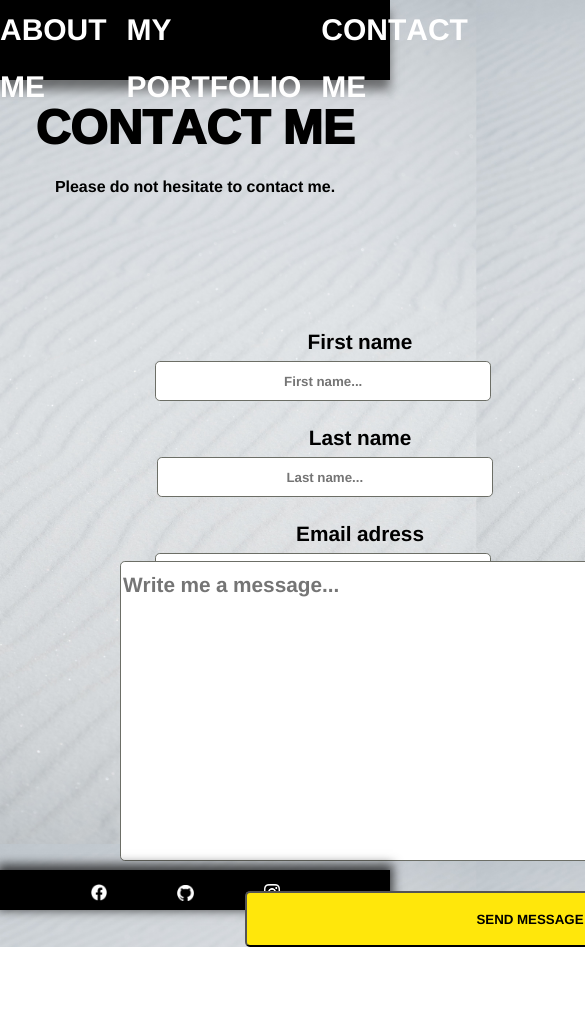
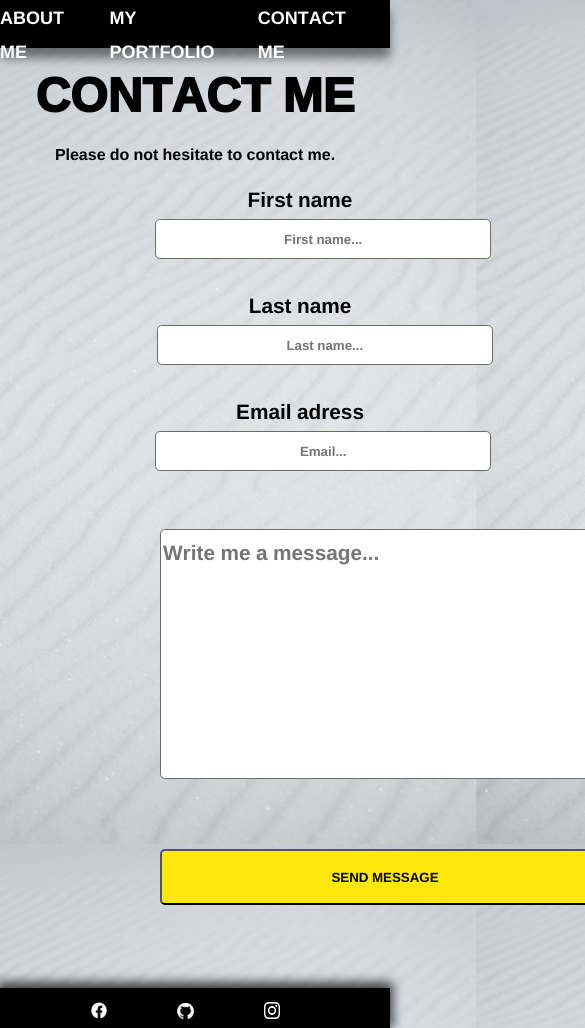
Before and after one commit to crazybki/portfolio, a plain HTML site: page contactform.html in a window 390 px wide. Shown: the top 1028 px of the page, 585 px wide, since content can reach past the window. Before the commit the page ends 947 px from the top, so only its background shows below. Drawn offline with Linux system fonts and the light colour scheme.

Commit message:
added tablet view

```diff
--- a/CSS/partials/_form.scss
+++ b/CSS/partials/_form.scss
@@ -133,30 +133,43 @@ textarea:focus {
     .grid-container__child1 {
         grid-column-start: 2;
         grid-column-end: 7;
-        grid-row-start: 2;
+        grid-row-start: 1;
     }
 
     .grid-container__child2 {
         grid-column-start: 2;
         grid-column-end: 4;
         grid-row-start: 5;
+        margin: 0 0 200px 0;
     }
 
     .grid-container__child3 {
         grid-column-start: 2;
         grid-column-end: 3;
-        grid-row-start: 4;
+        grid-row-start: 5;
         position: relative;
+    }
+
+    .label__layout {
+        text-align: center;
+        margin: 10px 120px 0 0;
     }
 
     .sendbtn {
         position: absolute;
-        left: 125px;
-        top: 330px;
+        left: 40px;
+        top: 320px;
+        width: 450px;
     }
 
     input[type=text] {
         width: 70%;
         height: 2.5rem;
     }
+
+    textarea {
+        width: 450px;
+        height: 250px;
+        margin: 0 0 0 40px;
+    }
 }
--- a/CSS/partials/_index.scss
+++ b/CSS/partials/_index.scss
@@ -138,3 +138,5 @@
     }
 
 }
+
+@media screen and (max-width: 767px) {}
--- a/CSS/partials/_menu-footer.scss
+++ b/CSS/partials/_menu-footer.scss
@@ -1,7 +1,7 @@
 nav {
     background-color: $mainColor;
     height: 5rem;
-    box-shadow:  0px 10px 10px rgba(39, 39, 39, 0.6);
+    box-shadow: 0px 10px 10px rgba(39, 39, 39, 0.6);
 }
 
 ul {
@@ -112,3 +112,20 @@ body::-webkit-scrollbar-thumb {
         height: 70%;
     }
 }
+
+@media screen and (max-width: 767px) {
+    nav {
+        height: 3rem;
+    }
+
+    li a {
+        font-size: $mobileNav;
+        text-decoration: none;
+        color: $mainColor;
+        text-transform: uppercase;
+        color: $fontColor;
+        flex: 1;
+        font-family: $fonts;
+    }
+
+}
--- a/CSS/partials/_portfolio.scss
+++ b/CSS/partials/_portfolio.scss
@@ -63,6 +63,7 @@
 
 .containersnap__spacex {
     width: 50%;
+    box-shadow: 0px 8px 15px rgba(0, 0, 0, 0.6);
 }
 
 
@@ -82,6 +83,7 @@
     text-decoration: none;
     cursor: pointer;
     color: $mainColor;
+    box-shadow: 0px 8px 15px rgba(0, 0, 0, 0.6);
 }
 
 
@@ -94,6 +96,7 @@
 
     .containersnap__spacex {
         width: 80%;
+        box-shadow: 0px 8px 15px rgba(0, 0, 0, 0.6);
     }
 
     .pageinfo__heading2 {
@@ -128,6 +131,7 @@
 
     .containersnap__gameofthrones {
         width: 82%;
+        box-shadow: 0px 8px 15px rgba(0, 0, 0, 0.6);
     }
 
 }
--- a/CSS/partials/_variables.scss
+++ b/CSS/partials/_variables.scss
@@ -12,6 +12,7 @@ $headingFrontpage4: 1.9rem;
 $tabletNavFont: 30px;
 $tabletHeading: 20px;
 $tabletFonts: 16px;
+$mobileNav: 18px;
 
 //
 $border-color: #6C6E66;
```
Also changed, not shown: CSS/styles.css, 1 other file.
